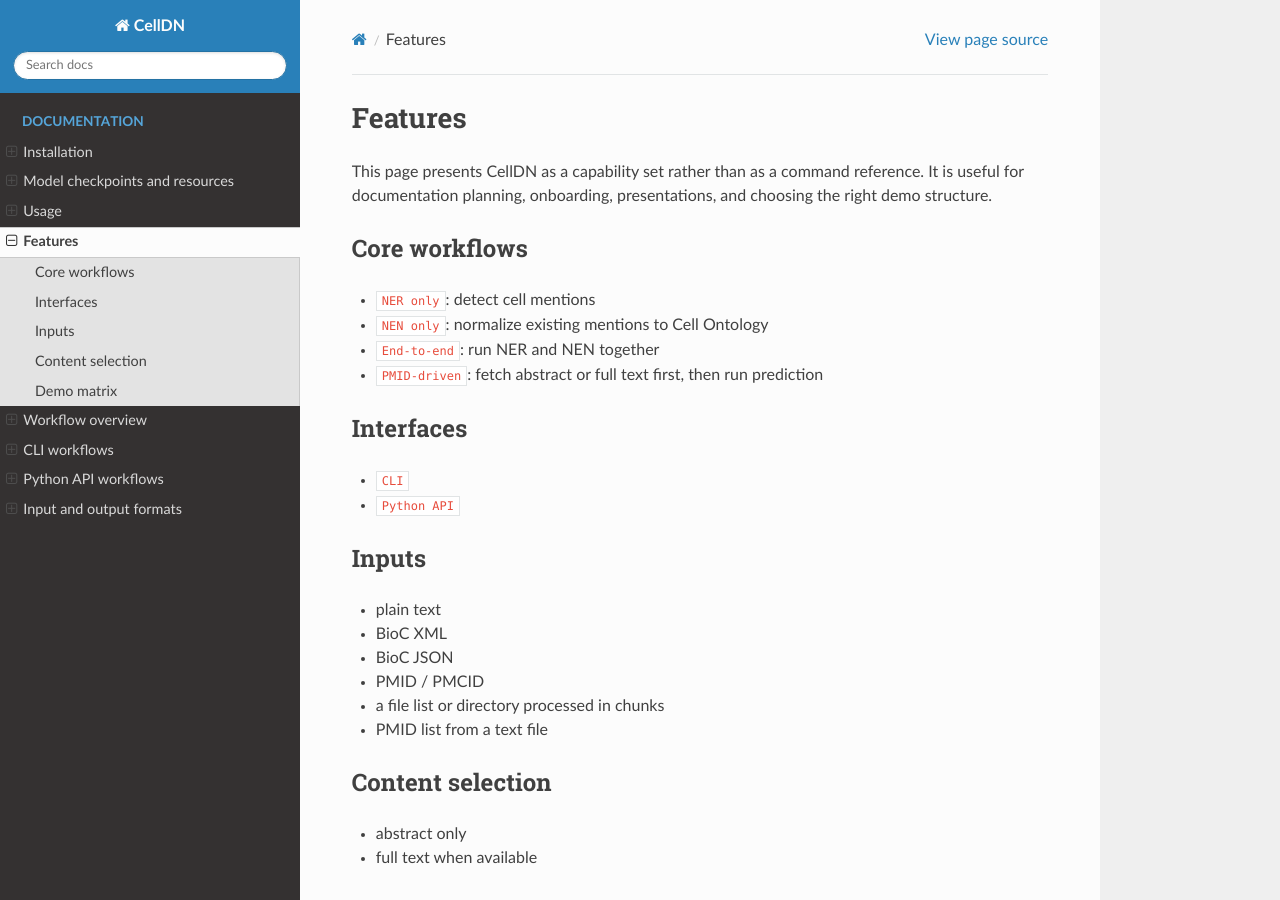
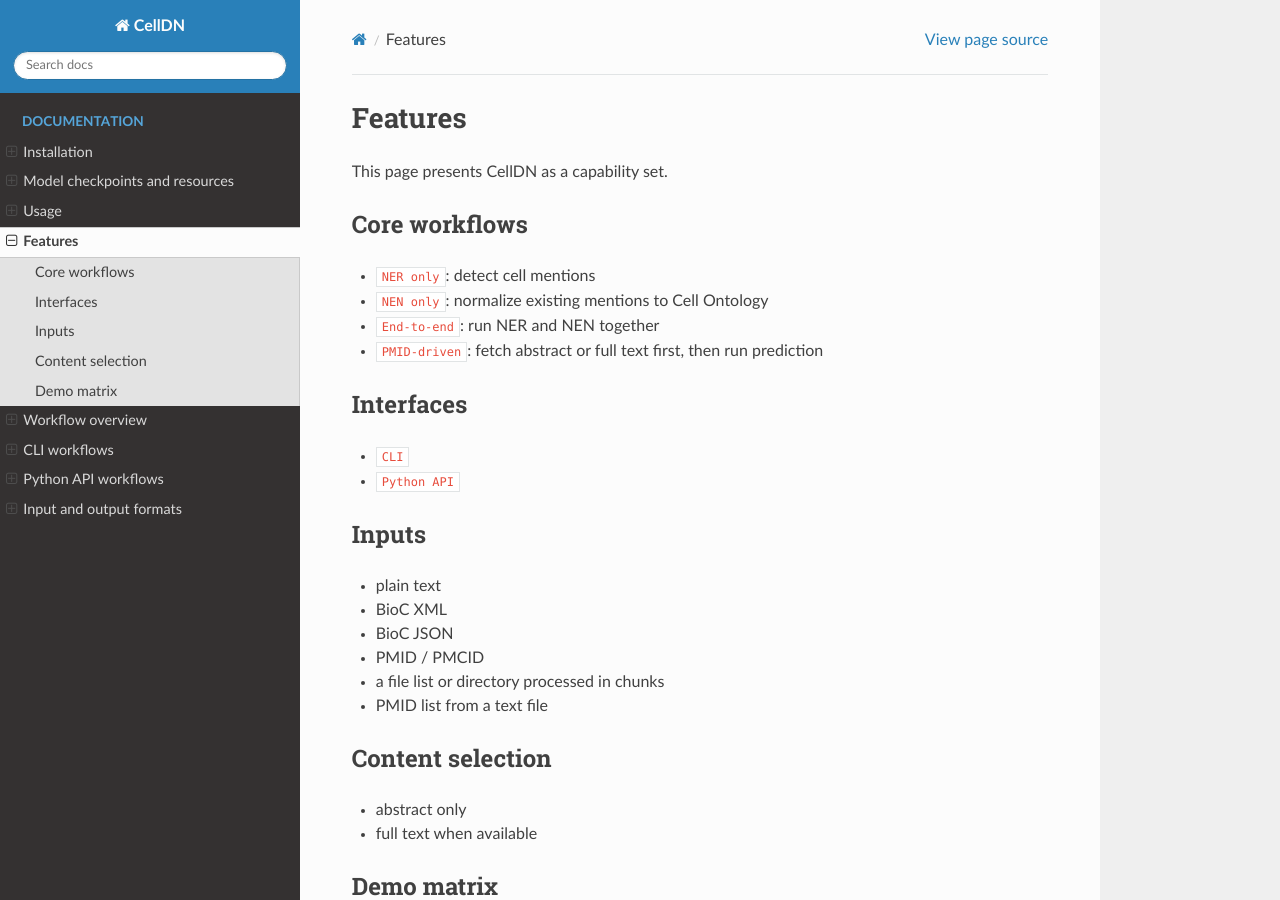
Before and after one commit to ShahriyariLab/CellDN, a Sphinx documentation site: the page built from docs/source/features.md, in a window 1280 px wide and 900 px high. Built offline with Sphinx 7.4.7 and the Read the Docs theme 3.1.0, drawn with Linux system fonts in a browser that asks for light colours.

Commit message:
docs updated

```diff
--- a/docs/source/features.md
+++ b/docs/source/features.md
@@ -1,6 +1,6 @@
 # Features
 
-This page presents CellDN as a capability set rather than as a command reference. It is useful for documentation planning, onboarding, presentations, and choosing the right demo structure.
+This page presents CellDN as a capability set.
 
 ## Core workflows
 
```
